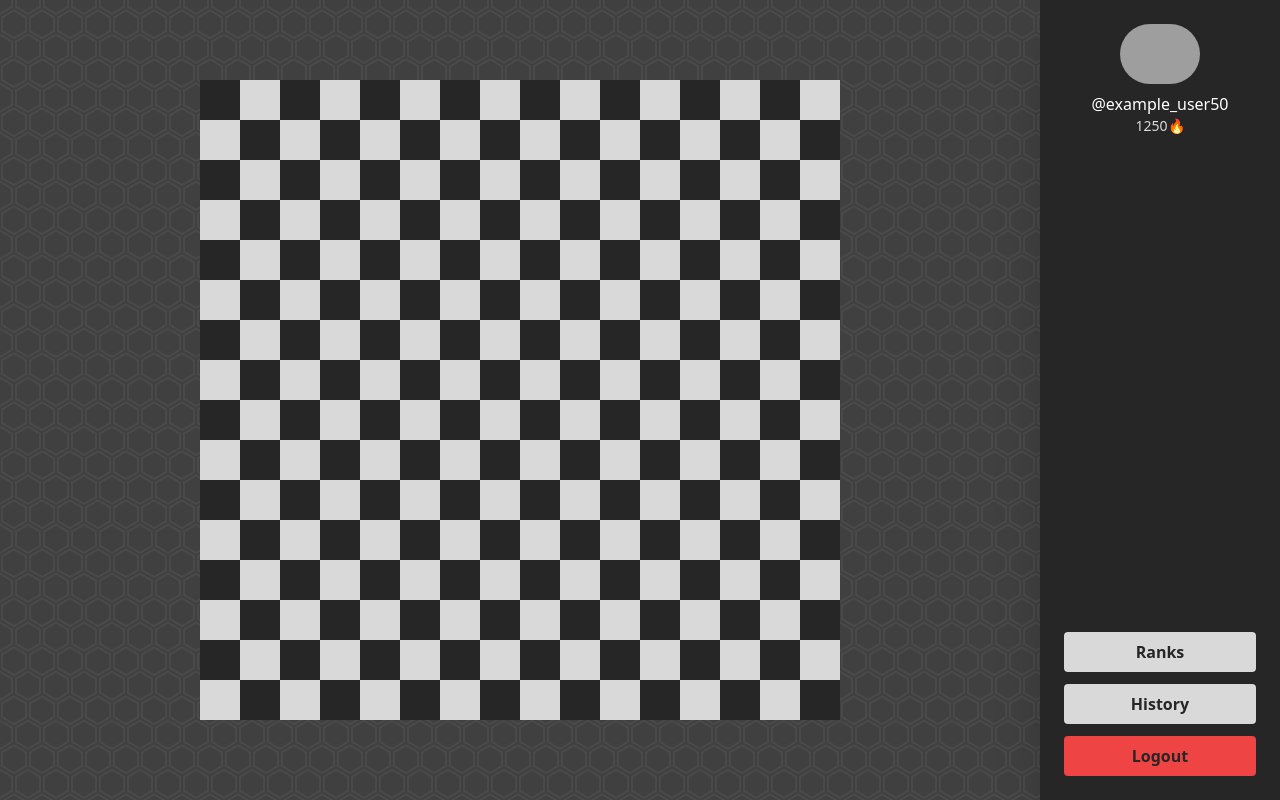
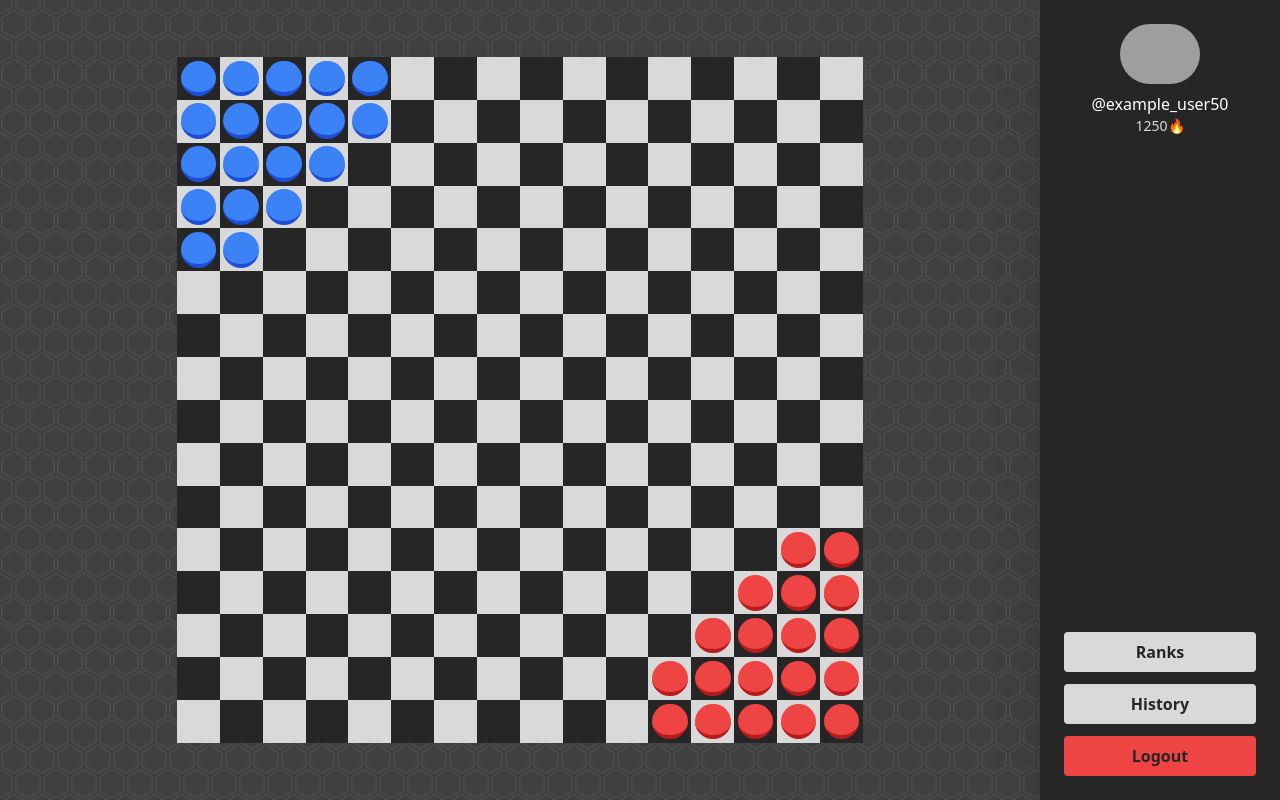
Before and after one commit to JStoch/halma, a React (Vite) app in the folder frontend/: page /game in a window 1280 px wide. Built offline with nearby package versions, Linux system fonts and the light colour scheme; grey boxes are pictures that could not be loaded.

Commit message:
Pieces movement finished

```diff
--- a/frontend/package.json
+++ b/frontend/package.json
@@ -13,6 +13,7 @@
     "@heroicons/react": "^2.1.3",
     "react": "^18.2.0",
     "react-dom": "^18.2.0",
+    "react-draggable": "^4.4.6",
     "react-router-dom": "^6.23.0"
   },
   "devDependencies": {
--- a/frontend/src/components/Board/Field.jsx
+++ b/frontend/src/components/Board/Field.jsx
@@ -1,9 +1,23 @@
-function Field({ color, size }) {
+function Field({ color, dragging, children, fieldPosition, setSelectedField }) {
   const bgColor = color === "white" ? "bg-platinum" : "bg-neutral-800";
-  const cellWidth = size === "big" ? "w-10" : "w-7";
-  const cellHeight = size === "big" ? "h-10" : "h-7";
 
-  return <div className={`${bgColor} ${cellWidth} ${cellHeight}`}></div>;
+  return (
+    <div
+      className={`basis-1/16 aspect-square flex justify-center items-center
+      ${bgColor}
+      ${
+        dragging &&
+        "cursor-grabbing hover:outline hover:outline-3 hover:outline-offset-[-3px] hover:outline-sky-500"
+      }`}
+      onMouseOver={() => {
+        if (dragging) {
+          setSelectedField(fieldPosition);
+        }
+      }}
+    >
+      {children}
+    </div>
+  );
 }
 
 export default Field;
--- /dev/null
+++ b/frontend/src/components/Board/Piece.jsx
@@ -0,0 +1,55 @@
+import Draggable from "react-draggable";
+import { useRef, useState } from "react";
+
+function Piece({
+  draggable,
+  piecePlayer,
+  setDragging,
+  piecePosition,
+  setSelectedPiece,
+  makeMove,
+}) {
+  const pieceRef = useRef(null);
+  const [pieceDragging, setPieceDragging] = useState(false);
+  const pos = { x: 0, y: 0 };
+  const bgColor = piecePlayer === "1" ? "bg-blue-500" : "bg-red-500";
+  const borderColor =
+    piecePlayer === "1" ? "border-blue-700" : "border-red-700";
+
+  const onStart = () => {
+    setDragging(true);
+    setPieceDragging(true);
+    setSelectedPiece(piecePosition);
+  };
+
+  const onStop = () => {
+    makeMove();
+    setPieceDragging(false);
+    setDragging(false);
+  };
+
+  return (
+    <Draggable
+      draggable
+      disabled={!draggable}
+      nodeRef={pieceRef}
+      position={pos}
+      onStart={onStart}
+      onStop={onStop}
+      bounds="body"
+    >
+      <div
+        ref={pieceRef}
+        className={`border-b-4 w-10/12 rounded-full aspect-square box-border
+         ${borderColor}
+         ${bgColor}
+         ${draggable && "hover:cursor-grab"}
+         ${pieceDragging && "pointer-events-none"}
+         ${pieceDragging && "z-50"}
+         ${pieceDragging && "drop-shadow-2xl"}`}
+      />
+    </Draggable>
+  );
+}
+
+export default Piece;
--- a/frontend/src/components/Board/index.jsx
+++ b/frontend/src/components/Board/index.jsx
@@ -1,21 +1,70 @@
+import { useState } from "react";
 import Field from "./Field";
+import Piece from "./Piece";
 
-function Board({ size }) {
+Array.prototype.reverseIf = function (condition) {
+  if (condition) {
+    return this.reverse();
+  }
+  return this;
+};
+
+function Board({
+  player,
+  turn,
+  className,
+  dragging,
+  setDragging,
+  setSelectedField,
+  setSelectedPiece,
+  makeMove,
+  pieces = { player1: [], player2: [] },
+}) {
+  const p1Pieces = pieces["player1"].map((piece) => piece[0] * 16 + piece[1]);
+  const p2Pieces = pieces["player2"].map((piece) => piece[0] * 16 + piece[1]);
+  const reverseBoard = player === 2;
+
+  const handleMouseLeave = () => {
+    setSelectedField(null);
+  };
+
   return (
-    <div>
-      {[...Array(16)].map((e, i) => (
-        <div key={i}>
-          <div className="flex">
-            {[...Array(16)].map((e, j) => (
-              <Field
-                key={j}
-                color={(i + j) % 2 ? "white" : "black"}
-                size={size}
+    <div
+      className={`${className} aspect-square bg-slate-500 flex flex-wrap`}
+      onMouseLeave={handleMouseLeave}
+    >
+      {[...Array(16 * 16)]
+        .map((e, i) => (
+          <Field
+            key={i}
+            dragging={dragging}
+            color={(i + ~~(i / 16)) % 2 ? "white" : "black"}
+            setSelectedField={setSelectedField}
+            fieldPosition={[~~(i / 16), i % 16]}
+          >
+            {p1Pieces.includes(i) ? (
+              <Piece
+                draggable={player === turn && player === 1}
+                piecePlayer="1"
+                setDragging={setDragging}
+                setSelectedPiece={setSelectedPiece}
+                piecePosition={[~~(i / 16), i % 16]}
+                makeMove={makeMove}
               />
-            ))}
-          </div>
-        </div>
-      ))}
+            ) : null}
+            {p2Pieces.includes(i) ? (
+              <Piece
+                draggable={player === turn && player === 2}
+                piecePlayer="2"
+                setDragging={setDragging}
+                setSelectedPiece={setSelectedPiece}
+                piecePosition={[~~(i / 16), i % 16]}
+                makeMove={makeMove}
+              />
+            ) : null}
+          </Field>
+        ))
+        .reverseIf(reverseBoard)}
     </div>
   );
 }
--- a/frontend/src/pages/Game.jsx
+++ b/frontend/src/pages/Game.jsx
@@ -1,9 +1,151 @@
 import Board from "../components/Board";
+import { useEffect, useState } from "react";
+
+const staticPieces = {
+  player1: [
+    [11, 14],
+    [11, 15],
+    [12, 13],
+    [12, 14],
+    [12, 15],
+    [13, 12],
+    [13, 13],
+    [13, 14],
+    [13, 15],
+    [14, 11],
+    [14, 12],
+    [14, 13],
+    [14, 14],
+    [14, 15],
+    [15, 11],
+    [15, 12],
+    [15, 13],
+    [15, 14],
+    [15, 15],
+  ],
+  player2: [
+    [0, 0],
+    [0, 1],
+    [0, 2],
+    [0, 3],
+    [0, 4],
+    [1, 0],
+    [1, 1],
+    [1, 2],
+    [1, 3],
+    [1, 4],
+    [2, 0],
+    [2, 1],
+    [2, 2],
+    [2, 3],
+    [3, 0],
+    [3, 1],
+    [3, 2],
+    [4, 0],
+    [4, 1],
+  ],
+};
+
+const staticPlayer = 2;
+const staticTurn = 2;
+
+function compareArrays(arr1, arr2) {
+  return JSON.stringify(arr1) == JSON.stringify(arr2);
+}
 
 function Game() {
+  const [pieces, setPieces] = useState({ player1: [], player2: [] });
+  const [player, setPlayer] = useState(0);
+  const [turn, setTurn] = useState(0);
+  const [dragging, setDragging] = useState(false);
+  const [selectedPiece, setSelectedPiece] = useState(null);
+  const [selectedField, setSelectedField] = useState(null);
+
+  useEffect(() => {
+    setPieces(staticPieces);
+    setPlayer(staticPlayer);
+    setTurn(staticTurn);
+  }, []);
+
+  const validatePosition = (from, to, turn) => {
+    const p1Pieces = pieces["player1"];
+    const p2Pieces = pieces["player2"];
+
+    // check if target field is not occupied
+    if (
+      p1Pieces.find((piece) => compareArrays(piece, to)) ||
+      p2Pieces.find((piece) => compareArrays(piece, to))
+    ) {
+      return false;
+    }
+
+    // validate for player 1 turn
+    if (turn === 1) {
+      // check if piece belongs to player 1
+      if (!p1Pieces.find((piece) => compareArrays(piece, from))) {
+        return false;
+      }
+      return true;
+    }
+    // validate for player 2 turn
+    if (turn === 2) {
+      // check if piece belongs to player 2
+      if (!p2Pieces.find((piece) => compareArrays(piece, from))) {
+        return false;
+      }
+      return true;
+    }
+
+    return false;
+  };
+
+  const makeMove = () => {
+    if (!dragging || selectedField == null || selectedPiece == null) {
+      return;
+    }
+
+    const playerPieces = turn === 1 ? pieces["player1"] : pieces["player2"];
+
+    if (!validatePosition(selectedPiece, selectedField, turn)) {
+      setSelectedField(null);
+      setSelectedPiece(null);
+      return;
+    }
+
+    if (turn === 1) {
+      setPieces({
+        ...pieces,
+        player1: playerPieces.map((piece) =>
+          compareArrays(piece, selectedPiece) ? selectedField : piece
+        ),
+      });
+    }
+    if (turn === 2) {
+      setPieces({
+        ...pieces,
+        player2: playerPieces.map((piece) =>
+          compareArrays(piece, selectedPiece) ? selectedField : piece
+        ),
+      });
+    }
+
+    setSelectedField(null);
+    setSelectedPiece(null);
+  };
+
   return (
     <div className="flex-1 flex justify-center items-center">
-      <Board size="big" />
+      <Board
+        className="h-6/7"
+        pieces={pieces}
+        player={player}
+        turn={turn}
+        dragging={dragging}
+        setDragging={setDragging}
+        setSelectedPiece={setSelectedPiece}
+        setSelectedField={setSelectedField}
+        makeMove={makeMove}
+      />
     </div>
   );
 }
--- a/frontend/src/pages/Home.jsx
+++ b/frontend/src/pages/Home.jsx
@@ -14,7 +14,7 @@ function Home() {
         <h2 className="text-2xl mb-8 text-white text-shadow shadow-neutral-800 select-none">
           The biggest (and only) halma server with competetive features
         </h2>
-        <Board size="small" />
+        <Board className="w-1/2" />
       </div>
       <div className="flex flex-col p-5 gap-6 justify-center">
         <Button
--- a/frontend/tailwind.config.js
+++ b/frontend/tailwind.config.js
@@ -5,6 +5,15 @@ export default {
   content: ["./index.html", "./src/**/*.{js,jsx}"],
   theme: {
     extend: {
+      width: {
+        "1/16": "6.25%",
+      },
+      height: {
+        "6/7": "85.7412%",
+      },
+      flexBasis: {
+        "1/16": "6.25%",
+      },
       textShadow: {
         sm: "0 1px 2px var(--tw-shadow-color)",
         DEFAULT: "0 2px 4px var(--tw-shadow-color)",
```
Also changed, not shown: 1 other file (tests, documents, lock files or other folders).
